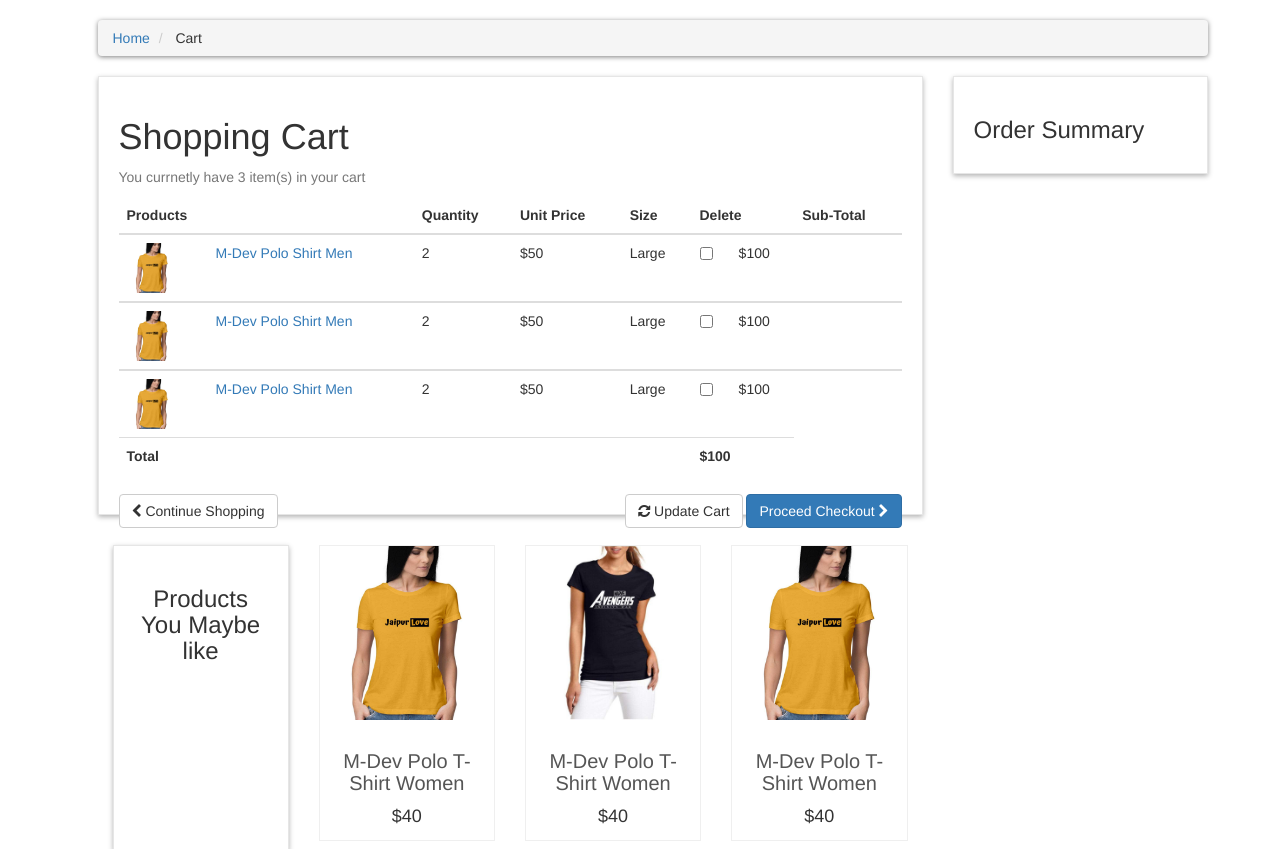
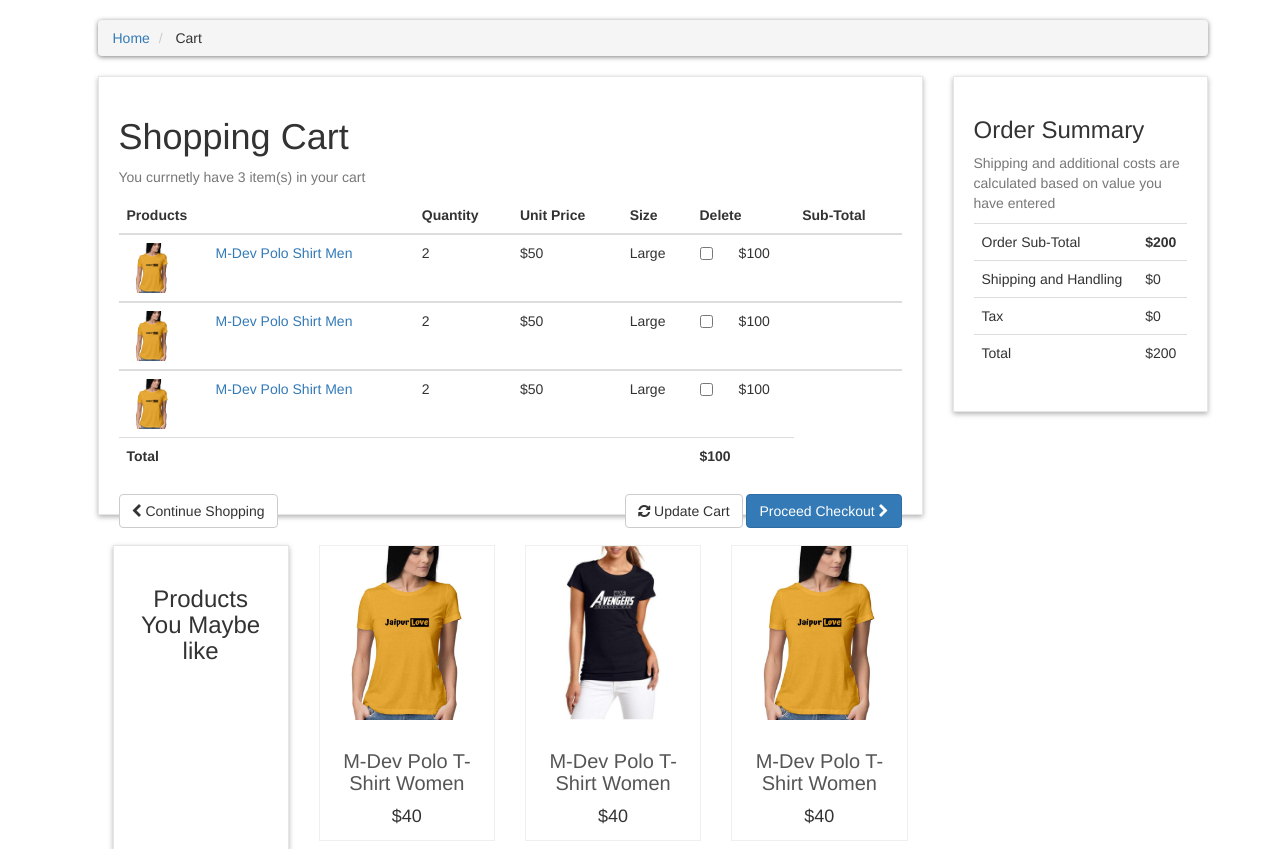
Before and after one commit to OrionJoshi/E-commerce-Website, a PHP site: page /cart.php in a window 1280 px wide. Shown: the part 112-961 px from the top of the page. Run offline with PHP 8.4, Linux system fonts and the light colour scheme.

Commit message:
Order Summary add

```diff
--- a/cart.php
+++ b/cart.php
@@ -321,6 +321,45 @@
                     <div class="box-header">
                         <h3>Order Summary</h3>
                     </div>
+                    <p class="text-muted">
+                        Shipping and additional costs are calculated based on value you have entered
+                    </p>
+                    <div class="table-responsive">
+                        <table class="table">
+                            <tbody>
+                                <tr>
+                                    <td>
+                                        Order Sub-Total
+                                    </td>
+                                    <th> $200 </th>
+                                </tr>
+                                <tr>
+                                    <td>
+                                        Shipping and Handling
+                                    </td>
+                                    <td>
+                                        $0
+                                    </td>
+                                </tr>
+                                <tr>
+                                    <td>
+                                        Tax
+                                    </td>
+                                    <td>
+                                        $0
+                                    </td>
+                                </tr>
+                                <tr class="total">
+                                    <td>
+                                       Total
+                                    </td>
+                                    <td>
+                                        $200
+                                    </td>
+                                </tr>
+                            </tbody>
+                        </table>
+                    </div>
                 </div>
             </div>
         </div>
```
